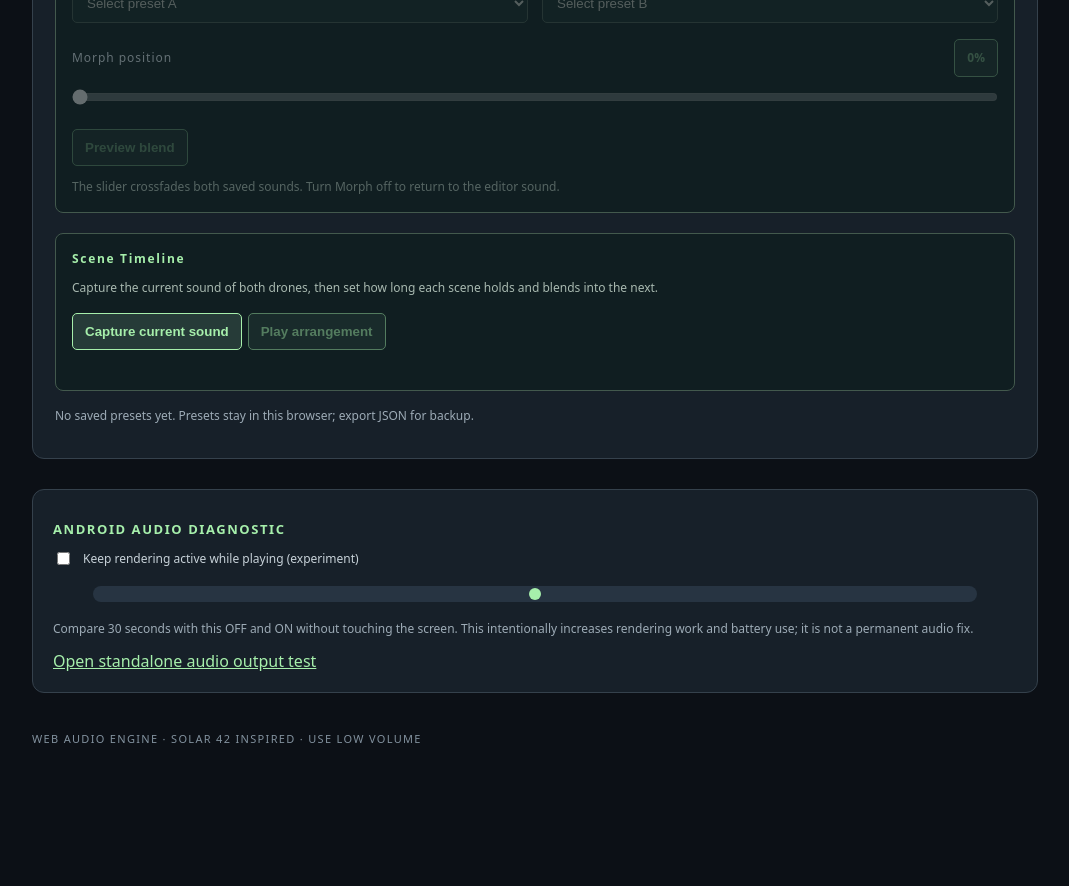
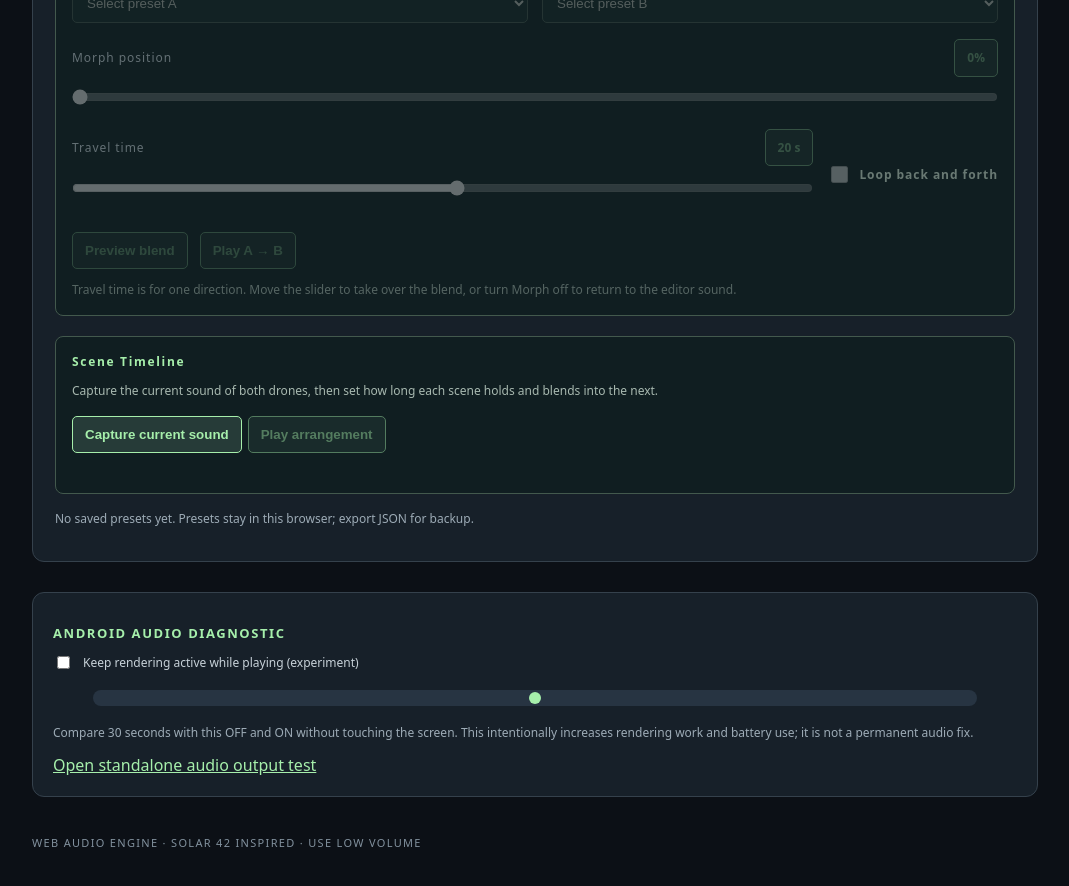
Before and after one commit to wgabel/orbit-sound-lab, a React (Vite) app: page / in a window 1280 px wide. Shown: the part 2160-3046 px from the top of the page, without its empty margins (105-1174 px from the left). Before the commit the page ends 2968 px from the top, so only its background shows below. Built offline with nearby package versions, Linux system fonts and the light colour scheme.

Commit message:
Add timed playback to preset morph

```diff
--- a/src/application/audio-contracts.ts
+++ b/src/application/audio-contracts.ts
@@ -1,3 +1,4 @@
+import type { MorphAutomationSettings } from '../domain/morph-automation';
 import type { OscillatorModulationParameter, OscillatorModulationRoute } from '../domain/oscillator-modulation';
 import type { DroneEnvelope } from '../domain/drone-envelope';
 import type { ArrangementScene, SoundScene } from '../domain/sound-scene';
@@ -52,7 +53,10 @@ export interface SoundLabVoiceController {
 }
 
 export interface ScenePlayback {
-  startMorph(start: SoundScene, end: SoundScene, position: number): Promise<void>;
+  startMorph(start: SoundScene, end: SoundScene, position: number, automation?: MorphAutomationSettings): Promise<void>;
+  startMorphAutomation(settings: MorphAutomationSettings): void;
+  readMorphAutomation(): {position: number; running: boolean} | null;
+  pauseMorphAutomation(): number | null;
   setMorphPosition(position: number): void;
   playArrangement(scenes: readonly ArrangementScene[], onScene: (index: number) => void): Promise<void>;
   stop(): void;
--- /dev/null
+++ b/src/domain/morph-automation.ts
@@ -0,0 +1,21 @@
+export interface MorphAutomationSettings {
+  readonly durationSeconds: number;
+  readonly loop: boolean;
+}
+
+export const MIN_MORPH_DURATION_SECONDS = 0.5;
+export const MAX_MORPH_DURATION_SECONDS = 600;
+
+export function validateMorphAutomation({durationSeconds}: MorphAutomationSettings): void {
+  if (!Number.isFinite(durationSeconds) || durationSeconds < MIN_MORPH_DURATION_SECONDS ||
+      durationSeconds > MAX_MORPH_DURATION_SECONDS) {
+    throw new Error('Morph duration must be between 0.5 and 600 seconds.');
+  }
+}
+
+export function getMorphAutomationProgress(settings: MorphAutomationSettings, elapsedSeconds: number) {
+  const legs = Math.max(0, elapsedSeconds) / settings.durationSeconds;
+  if (!settings.loop) return {position: Math.min(1, legs), running: legs < 1};
+  const phase = legs % 2;
+  return {position: 1 - Math.abs(1 - phase), running: true};
+}
--- a/src/infrastructure/audio/web-audio-scene-playback.ts
+++ b/src/infrastructure/audio/web-audio-scene-playback.ts
@@ -1,3 +1,5 @@
+import { getMorphAutomationProgress, validateMorphAutomation } from '../../domain/morph-automation';
+import type { MorphAutomationSettings } from '../../domain/morph-automation';
 import type { ScenePlayback } from '../../application/audio-contracts';
 import {
   ARRANGEMENT_FADE_IN_SECONDS, ARRANGEMENT_FADE_OUT_SECONDS, ARRANGEMENT_TAIL_SECONDS,
@@ -24,9 +26,18 @@ interface Session {
   disposalTimer?: ReturnType<typeof setTimeout>;
 }
 
+const MORPH_LOOP_SAMPLES = 256;
+
+interface MorphAutomation {
+  readonly settings: MorphAutomationSettings;
+  startTime?: number;
+  loop?: {source: AudioBufferSourceNode; inverse: GainNode};
+}
+
 interface Morph {
   position: number;
   tracks?: readonly [Track, Track];
+  automation?: MorphAutomation;
 }
 
 export class WebAudioScenePlayback implements ScenePlayback {
@@ -38,16 +49,18 @@ export class WebAudioScenePlayback implements ScenePlayback {
     private readonly editorLevel: AudioParam,
     private readonly createVoice: (scene: SoundScene, output: AudioNode) => SceneVoice) {}
 
-  async startMorph(start: SoundScene, end: SoundScene, position: number): Promise<void> {
+  async startMorph(start: SoundScene, end: SoundScene, position: number, automation?: MorphAutomationSettings): Promise<void> {
     sceneBlendGains(position);
+    if (automation) validateMorphAutomation(automation);
     const session = this.beginSession();
-    const morph: Morph = {position};
+    const morph: Morph = {position, automation: automation ? {settings: automation} : undefined};
     this.morph = morph;
     try {
       const tracks = await Promise.all([this.prepareTrack(session, start), this.prepareTrack(session, end)] as const);
       if (session.abort.signal.aborted) return;
       morph.tracks = tracks;
-      this.setMorphPosition(morph.position);
+      if (morph.automation) this.scheduleMorph(morph.tracks, morph.automation);
+      else this.setMorphPosition(morph.position);
       this.revealSession(session);
     } catch (error) {
       if (session.abort.signal.aborted) return;
@@ -59,9 +72,79 @@ export class WebAudioScenePlayback implements ScenePlayback {
   setMorphPosition(position: number): void {
     const gains = sceneBlendGains(position);
     if (!this.morph) return;
+    this.pauseMorphAutomation();
     this.morph.position = position;
     this.morph.tracks?.forEach((track, index) =>
       fadeGain(track.level.gain, gains[index], this.context.currentTime));
+  }
+
+  startMorphAutomation(settings: MorphAutomationSettings): void {
+    validateMorphAutomation(settings);
+    const morph = this.morph;
+    if (!morph) return;
+    this.pauseMorphAutomation();
+    const automation = {settings};
+    morph.automation = automation;
+    if (morph.tracks) this.scheduleMorph(morph.tracks, automation);
+  }
+
+  readMorphAutomation(): {position: number; running: boolean} | null {
+    const automation = this.morph?.automation;
+    if (!automation) return null;
+    const elapsed = automation.startTime === undefined ? 0 : this.context.currentTime - automation.startTime;
+    return getMorphAutomationProgress(automation.settings, elapsed);
+  }
+
+  pauseMorphAutomation(): number | null {
+    const morph = this.morph;
+    const automation = morph?.automation;
+    if (!morph || !automation) return null;
+    const now = this.context.currentTime;
+    const position = this.readMorphAutomation()?.position ?? 0;
+    morph.automation = undefined;
+    morph.position = position;
+    if (automation.loop) {
+      automation.loop.source.stop(now);
+      automation.loop.source.disconnect();
+      automation.loop.inverse.disconnect();
+    }
+    const gains = sceneBlendGains(position);
+    morph.tracks?.forEach((track, index) => {
+      const gain = track.level.gain;
+      gain.cancelScheduledValues(now);
+      gain.setValueAtTime(gains[index], now);
+    });
+    return position;
+  }
+
+  private scheduleMorph(tracks: readonly [Track, Track], automation: MorphAutomation): void {
+    const now = this.context.currentTime;
+    const startTime = now + PLAYBACK_FADE_SECONDS;
+    const {durationSeconds, loop} = automation.settings;
+    automation.startTime = startTime;
+    fadeGain(tracks[0].level.gain, 1, now);
+    fadeGain(tracks[1].level.gain, 0, now);
+    if (!loop) {
+      tracks[0].level.gain.linearRampToValueAtTime(0, startTime + durationSeconds);
+      tracks[1].level.gain.linearRampToValueAtTime(1, startTime + durationSeconds);
+      return;
+    }
+    // A repeating control buffer keeps both gains in sync without JS timers.
+    const buffer = this.context.createBuffer(1, MORPH_LOOP_SAMPLES, this.context.sampleRate);
+    const values = buffer.getChannelData(0);
+    for (let index = 0; index < values.length; index++) {
+      values[index] = getMorphAutomationProgress(automation.settings, index / values.length * 2 * durationSeconds).position;
+    }
+    const source = this.context.createBufferSource();
+    const inverse = this.context.createGain();
+    source.buffer = buffer;
+    source.loop = true;
+    source.playbackRate.value = buffer.duration / (2 * durationSeconds);
+    inverse.gain.value = -1;
+    source.connect(tracks[1].level.gain);
+    source.connect(inverse).connect(tracks[0].level.gain);
+    source.start(startTime);
+    automation.loop = {source, inverse};
   }
 
   async playArrangement(scenes: readonly ArrangementScene[], onScene: (index: number) => void): Promise<void> {
@@ -113,6 +196,7 @@ export class WebAudioScenePlayback implements ScenePlayback {
   stop(): void {
     const session = this.session;
     if (!session) return;
+    this.pauseMorphAutomation();
     this.session = null;
     this.morph = null;
     session.abort.abort();
@@ -123,6 +207,7 @@ export class WebAudioScenePlayback implements ScenePlayback {
   }
 
   dispose(): void {
+    this.pauseMorphAutomation();
     this.session = null;
     this.morph = null;
     for (const session of this.sessions) this.disposeSession(session);
--- a/src/presentation/App.tsx
+++ b/src/presentation/App.tsx
@@ -6,6 +6,8 @@ import { OscillatorShapeControls } from './OscillatorShapeControls';
 import { replaceOscillatorModulationRoute, validateOscillatorModulationRoutes } from '../domain/oscillator-modulation';
 import type { OscillatorModulationParameter, OscillatorModulationRoute } from '../domain/oscillator-modulation';
 import { OscillatorModulationSlider } from './OscillatorModulationSlider';
+import { MAX_MORPH_DURATION_SECONDS, MIN_MORPH_DURATION_SECONDS } from '../domain/morph-automation';
+import type { MorphAutomationSettings } from '../domain/morph-automation';
 import { NEUTRAL_PERFORMANCE_POSITION } from '../domain/performance-pad';
 import { PerformancePad } from './PerformancePad';
 import { useCallback, useEffect, useRef, useState } from 'react';
@@ -110,6 +112,9 @@ export function App() {
   const [morphStartId, setMorphStartId] = useState('');
   const [morphEndId, setMorphEndId] = useState('');
   const [morphPosition, setMorphPosition] = useState(0);
+  const [morphDuration, setMorphDuration] = useState(20);
+  const [morphLoop, setMorphLoop] = useState(false);
+  const [morphMotion, setMorphMotion] = useState<'idle' | 'running' | 'held' | 'complete'>('idle');
   const [morphEnabled, setMorphEnabled] = useState(false);
   const morphStart = presets.find(preset => preset.id === morphStartId);
   const morphEnd = presets.find(preset => preset.id === morphEndId);
@@ -123,6 +128,7 @@ export function App() {
     previewSession.current = null;
     setPreviewMode(null);
     setSceneIndex(null);
+    setMorphMotion('idle');
     controller.current?.scenePlayback.stop();
   }
 
@@ -131,25 +137,53 @@ export function App() {
     setMorphPosition(0);
   }
 
-  async function updateMorphPosition(position: number) {
+  async function previewMorph(position: number, automation?: MorphAutomationSettings) {
     if (!canMorph || previewSession.current?.kind === 'arrangement') return;
+    const current = previewSession.current;
+    const session = current ?? {kind: 'morph'} as const;
     setMorphPosition(position);
-    if (previewSession.current?.kind === 'morph') {
-      controller.current?.scenePlayback.setMorphPosition(position);
-      return;
-    }
-    const session = {kind: 'morph'} as const;
+    setMorphMotion(automation ? 'running' : 'idle');
+    setError('');
     previewSession.current = session;
     setPreviewMode(session.kind);
     try {
-      setError('');
-      await ensureSynthesizer().scenePlayback.startMorph(sceneFromPreset(morphStart), sceneFromPreset(morphEnd), position);
+      const playback = ensureSynthesizer().scenePlayback;
+      if (current) {
+        if (automation) playback.startMorphAutomation(automation);
+        else playback.setMorphPosition(position);
+        return;
+      }
+      await playback.startMorph(sceneFromPreset(morphStart), sceneFromPreset(morphEnd), position, automation);
     } catch (reason) {
       if (previewSession.current !== session) return;
       stopScenePlayback();
       setError(reason instanceof Error ? reason.message : 'Cannot preview the preset blend.');
     }
   }
+
+  function holdMorph() {
+    const position = controller.current?.scenePlayback.pauseMorphAutomation();
+    if (position != null) setMorphPosition(position);
+    setMorphMotion('held');
+  }
+
+  useEffect(() => {
+    if (morphMotion !== 'running') return;
+    let frame: number;
+    function updateProgress() {
+      const playback = controller.current?.scenePlayback;
+      const automation = playback?.readMorphAutomation();
+      if (!automation) return;
+      setMorphPosition(Math.round(automation.position * 1000) / 1000);
+      if (automation.running) frame = requestAnimationFrame(updateProgress);
+      else {
+        playback?.pauseMorphAutomation();
+        setMorphMotion('complete');
+      }
+    }
+    frame = requestAnimationFrame(updateProgress);
+    return () => cancelAnimationFrame(frame);
+  }, [morphMotion]);
 
   async function playArrangement(scenes: readonly ArrangementScene[]) {
     if (previewSession.current || playbackTransition) return;
@@ -571,10 +605,29 @@ export function App() {
           </select></label>
         </div>
         <NumericSlider label="Morph position" className="preset-morph-slider" unit="%" displayFactor={100} min={0} max={1} step={0.001}
-          value={morphPosition} disabled={!canMorph || playbackTransition} onChange={position => void updateMorphPosition(position)}/>
-        {previewMode !== 'morph' && <button type="button" disabled={!canMorph || playbackTransition}
-          onClick={() => void updateMorphPosition(morphPosition)}>Preview blend</button>}
-        <p>The slider crossfades both saved sounds. Turn Morph off to return to the editor sound.</p>
+          value={morphPosition} disabled={!canMorph || playbackTransition} onChange={position => void previewMorph(position)}/>
+        <div className="preset-morph-automation">
+          <NumericSlider label="Travel time" unit="s" scale="logarithmic" min={MIN_MORPH_DURATION_SECONDS} max={MAX_MORPH_DURATION_SECONDS} step={0.5}
+            value={morphDuration} disabled={!canMorph || morphMotion === 'running'}
+            onChange={setMorphDuration}/>
+          <label className="preset-morph-toggle"><input type="checkbox" checked={morphLoop}
+            disabled={!canMorph || morphMotion === 'running'}
+            onChange={event => setMorphLoop(event.target.checked)}/> Loop back and forth</label>
+        </div>
+        <div className="preset-morph-actions">
+          {previewMode !== 'morph' && <button type="button" disabled={!canMorph || playbackTransition}
+            onClick={() => void previewMorph(morphPosition)}>Preview blend</button>}
+          {morphMotion === 'running' ?
+            <button type="button" onClick={holdMorph}>Hold blend</button> :
+            <button type="button" disabled={!canMorph || playbackTransition}
+              onClick={() => void previewMorph(0, {durationSeconds: morphDuration, loop: morphLoop})}>
+              {morphLoop ? 'Loop A ↔ B' : 'Play A → B'}
+            </button>}
+          <span role="status">{{
+            idle: '', running: morphLoop ? 'Looping' : 'Playing A → B', held: 'Blend held', complete: 'At preset B'
+          }[morphMotion]}</span>
+        </div>
+        <p>Travel time is for one direction. Move the slider to take over the blend, or turn Morph off to return to the editor sound.</p>
       </fieldset>
     </div>
     <SceneTimeline captureSound={captureSound} onPlay={scenes => void playArrangement(scenes)}
--- a/src/presentation/styles.css
+++ b/src/presentation/styles.css
@@ -169,6 +169,12 @@ body{margin:0;background:#0c1016;color:#e8e9df;font-family:system-ui,sans-serif}
 .preset-morph-content{border:0;padding:0;margin:16px 0 0;min-width:0}
 .preset-morph-content:disabled{opacity:.45}
 .preset-morph-content:disabled select,.preset-morph-content:disabled input{cursor:not-allowed}
+.preset-morph-automation{display:grid;grid-template-columns:minmax(0,1fr) auto;align-items:center;gap:14px;margin-top:14px}
+.preset-morph-automation .numeric-slider{min-width:0}
+.preset-morph-actions{display:flex;align-items:center;flex-wrap:wrap;gap:8px 12px;margin-top:12px}
+.preset-morph-actions span{color:#a8b9b0;font-size:12px}
+.preset-morph-actions button:disabled{opacity:.45;cursor:default}
+@media(max-width:450px){.preset-morph-automation{grid-template-columns:1fr}}
 
 /* Always-visible per-voice oscilloscope, including collapsed oscillator panels. */
 .oscillator-waveform{position:relative;height:42px;margin:0;min-width:0;border:1px solid #304e51;border-radius:6px;background:#0b171c;overflow:hidden}
@@ -283,7 +289,7 @@ body{margin:0;background:#0c1016;color:#e8e9df;font-family:system-ui,sans-serif}
 
 .scene-timeline .preset-morph-heading span,.scene-timeline-actions span{color:#a8b9b0;font-size:12px}
 .scene-timeline-actions{display:flex;align-items:center;gap:6px;flex-wrap:wrap}
-.scene-timeline-actions button:disabled,.preset-morph-content>button:disabled{opacity:.45;cursor:default}
+.scene-timeline-actions button:disabled{opacity:.45;cursor:default}
 .scene-timeline-list{display:grid;gap:8px;list-style:none;padding:0;margin:12px 0}
 .scene-timeline-list li{
   display:grid;grid-template-columns:1fr repeat(2,minmax(85px,110px)) auto;gap:8px;
```
Also changed, not shown: 2 other files (tests, documents, lock files or other folders).
